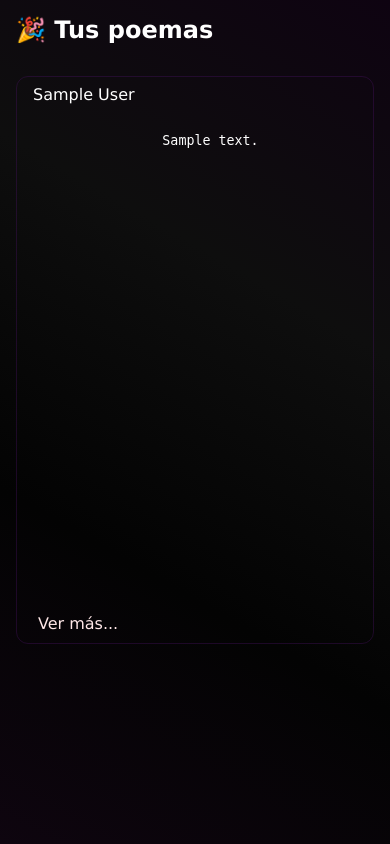
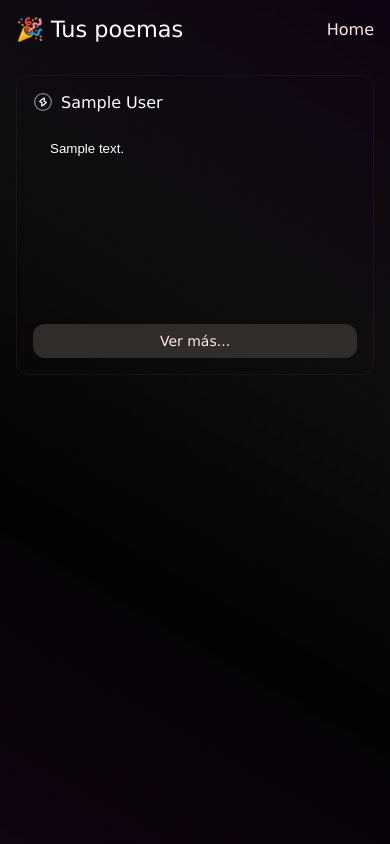
Before and after one commit to JoeCursewl/brd-django-final, a Django app: template notes/templates/get_notes.html in a window 390 px wide. Run offline with Django 5.2, Linux system fonts and the light colour scheme; the template is opened without the code that fills it: most values are stand-ins (such as "Sample title", 1, 10 or a date in 2020).

Commit message:
stuff like that django alpha-3

```diff
--- a/notes/static/card-css/card-element.css
+++ b/notes/static/card-css/card-element.css
@@ -1,6 +1,6 @@
 .container {
   border: 0.5px solid #51156e54;
-    padding: 0.5em 1em;
+  padding: 1em 1em;
   border-radius: 12px;
   text-overflow: ellipsis;
   display: flex;
@@ -8,6 +8,13 @@
   justify-content: center;
   flex-direction: column;
   gap: 20px;
+  width: 100%;
+  transition: 150ms ease-in-out;
+}
+
+.container:hover {
+  transition: 150ms ease-in-out;
+  border: 1px solid #edb3ff5b;
 }
 
 .container p {
@@ -39,22 +46,76 @@
   width: 100%;
 }
 
+
 .content-poem {
-    width: 100%;
+  width: 200px;
+  overflow: hidden;
   display: flex;
-    align-items: flex-start;
-    justify-items: center;
-    flex-direction: column;
-    gap: 20px;
+  justify-content: center;
+  align-items: center;
+  gap: 8px;
 }
 
-  .content-poem textarea {
+.content-poem img {
+  width: 20px;
+  height: auto;
+}
+
+.ellipsis {
+  width: 200px;
+  white-space: nowrap;
+  text-overflow: ellipsis;
+  overflow: hidden;
+}
+
+.all-poem textarea {
   width: 100%;
   background-color: transparent;
   outline: none;
   border-color: transparent;
   resize: none;
   color: white;
+  font-family: "Poppins", sans-serif;
+  resize: none;
+}
+
+.all-poem {
+  width: 100%;
+}
+
+.poem-see a {
+  width: 100%;
+  background-color: #302c2c;
+  padding: 0.5rem 0;
+  text-align: center;
+  font-size: 14px;
+  border-radius: 12px;
+  border: 1px solid transparent;
+  transition: .3s ease-in-out;
+}
+
+.poem-see a:hover {
+  background-color: transparent;
+  border: 1px solid #302c2c;
+  transition: .3s ease-in-out;
+}
+
+.poem-see {
+  width: 100%;
+  display: flex;
+  align-items: center;
+  justify-content: center;
+}
+
+.poems-home {
+  display: flex;
+  align-items: center;
+  justify-content: space-between;
+}
+
+.poems-home h1 {
+  font-weight: normal;
+  font-size: 1.4rem;
 }
 
 @media (max-width: 1030px) {
--- a/notes/static/index.css
+++ b/notes/static/index.css
@@ -15,6 +15,22 @@ body {
 main {
   min-height: 100vh
 }
+
+/* Estilos generales del scrollbar */
+::-webkit-scrollbar {
+  width: 8px; /* Ancho del scrollbar */
+  height: auto; /* Altura automática */
+}
+
+::-webkit-scrollbar-thumb {
+  background-color: rgb(36, 35, 35); /* Color gris oscuro */
+  border-radius: 12px;
+}
+
+::-webkit-scrollbar-track {
+  background-color: #1a1717; /* Color de fondo del track */
+}
+
 
 
 a {
@@ -211,3 +227,20 @@ form {
     gap: 1rem;
     color: rgb(194, 148, 148);
   }
+
+  @media (max-width: 1024px) {
+
+    .content-inside-landing {
+      background: linear-gradient(80deg, #0a020e, #0a020e, #0a020e, #0a020e);
+      width: 100%;
+      display: flex;
+      align-items: flex-start;
+      justify-content: center;
+      flex-direction: column;
+      padding: 2em;
+      border-radius: 12px;
+      border: 1px solid #391c42a9;
+      gap: 30px;
+    }
+
+  }
--- a/notes/templates/get_notes.html
+++ b/notes/templates/get_notes.html
@@ -1,10 +1,13 @@
 {% extends 'brd_source.html' %} {% block content %}
 
+{% load static %}
+
 <div class="arroz-poems">
-  <div class="">
+
+  <div class="poems-home">
     <h1>🎉 Tus poemas</h1>
 
-    <span></span>
+    <span><a href="/">Home</a></span>
   </div>
 
   <div class="list-poems">
@@ -16,16 +19,16 @@
       <div class="container">
 
         <div class="content-poem">
-            <h2>{{ note.nota_author }}</h2>
-
-
-            <textarea name="poema-god" cols="10" rows="30">
-              {{ note.note_content }}
-            </textarea>
+            <img src="{% static 'brd-images/bolt-img.svg' %}" alt="">
+            <h2 class="ellipsis">{{ note.nota_author }}</h2>
         </div>
 
-        <div>
-          <p><a href="{% url 'notedetail' note.id  %}">Ver más...</a></p>
+        <div class="all-poem">
+            <textarea readonly="true" name="poema-god" rows="10" spellcheck="false">{{ note.note_content }}</textarea>
+        </div>
+
+        <div class="poem-see">
+          <a href="{% url 'notedetail' note.id  %}">Ver más...</a>
         </div>
 
       </div>
--- a/notes/urls.py
+++ b/notes/urls.py
@@ -3,8 +3,8 @@ from . import views
 
 urlpatterns = [
     path('', views.main_page, name='home'),
-    path('create-note/', views.register_note, name='notes'),
-    path('notes/getnotes/', views.get_notes, name='getnotes'),
-    path('notes/<int:note_id>/', views.note_detail, name='notedetail'),
+    path('poemas/crear/', views.register_poema, name='notes'),
+    path('poemas/', views.get_notes, name='poems'),
+    path('poemas/<int:poem_id>/', views.note_detail, name='notedetail'),
     path('notes/<int:note_id>/delete/', views.note_delete, name='note_delete'),
 ]
```
Also changed, not shown: notes/templates/brd_home.html (+4 -4 lines), notes/views.py (+10 -9 lines), notes/static/brd-images/bolt-img.svg (added). Lines whose indentation alone changed are shown as unchanged.
